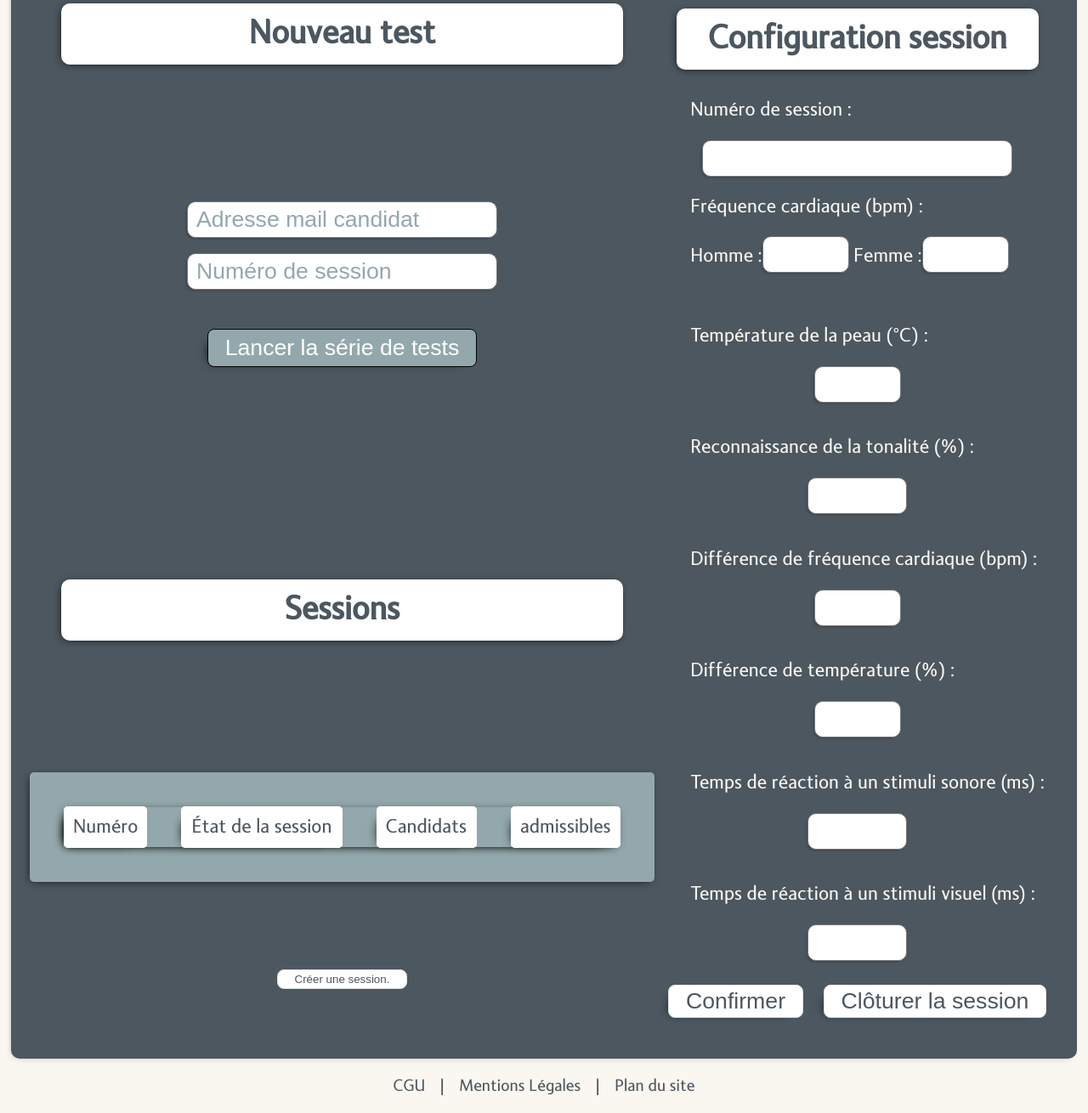
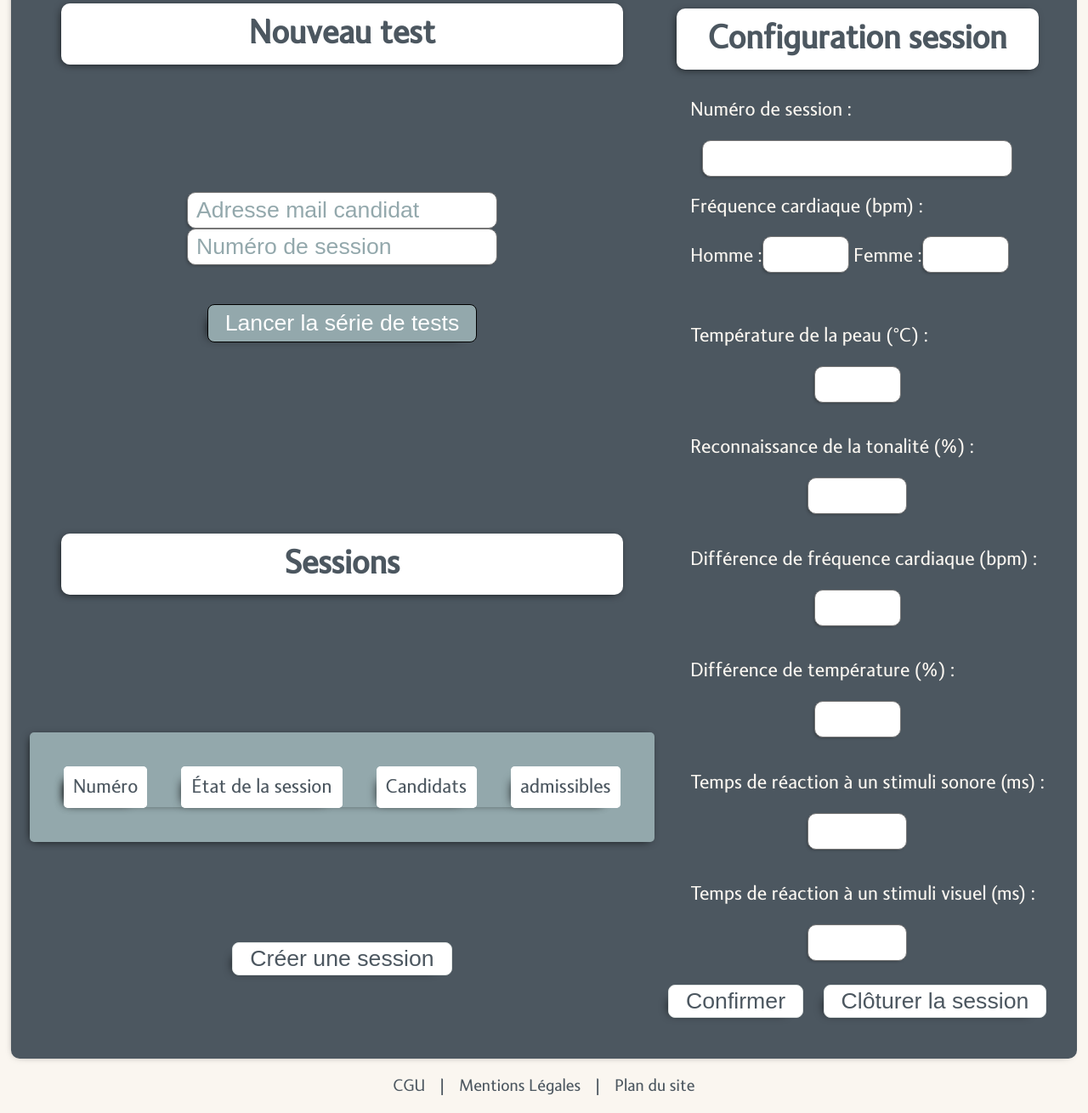
Before and after one commit to Cecile13122/APP-G10C, a PHP site: the page made by Vues/test.php in a window 1280 px wide. Shown: the part 180-1490 px from the top of the page at 85% size. Run offline with PHP 8.4, Linux system fonts and the light colour scheme; the template is opened without the code that fills it, so the values that code supplies are empty.

Commit message:
gestion session

```diff
--- a/Vues/test.php
+++ b/Vues/test.php
@@ -1,3 +1,8 @@
+<?php
+if (!isset($session) ) {
+    $session=array('','', '','','','','','','','','');
+} ?>
+<script src="verificationFormulaire.js" type="text/javascript"></script>
 <div class="main">
   <table>
     <tr>
@@ -6,9 +11,10 @@
     </tr>
     <tr>
       <td>
-        <form method="post" action="index.php?cible=test.session&fonction=nouveau_test">
-          <input type="text" name="mail" placeholder="Adresse mail candidat" required pattern="^[\w-\.]+@([\w-]+\.)+[\w-]{2,4}$"><br><br>
-          <input list="id_session" name="n_session" placeholder="Numéro de session" required pattern="/d+"><br>
+        <form method="post" action="index.php?cible=test.session&fonction=nouveau_test"  onsubmit="alert('Les tests vont commencer.')">
+          <input type="text" id ="mail"name="mail" placeholder="Adresse mail candidat" required oninput="verificationMail(this.value, this.id)"><br>
+            <span id="err_mail"<br>
+          <input list="id_session" name="n_session" placeholder="Numéro de session" required><br>
           <datalist id="id_session">
             <?php foreach ($id_sessions as $id){?>
               <option value="<?=$id?>">
@@ -20,7 +26,7 @@
       <td rowspan="5" class="config_session">
         <form method="post" action="index.php?cible=test.session&fonction=configurer_session">
           <h2>Numéro de session :</h2>
-          <input list="id_session" name="n_session" oninput="configurer(this.value)" required>
+          <input list="id_session"  name="n_session" onchange="configurer(this.value)" value = "<?php if (isset($_GET['id']) && !(empty($_GET['id']))){ echo $_GET['id'];}?>"required>
           <datalist id="id_session">
             <?php foreach ($id_sessions as $id){?>
               <option value="<?=$id?>">
@@ -49,8 +55,8 @@
               <h2>Temps de réaction à un stimuli visuel (ms) : </h2>
               <input type="number"  name="stimulus_visuel" id="stimulus_visuel" min="0" max="250" value="<?=$session[9]?>"  required pattern="/d{2,3}"><br><br>
 
-              <input type="submit" class="buttonForm" value="Confirmer">
-              <input type="submit" class="buttonForm" value="Clôturer la session">
+              <input type="submit" class="buttonForm" name="valider" value="Confirmer">
+              <input type="submit" class="buttonForm" name="cloturer" value="Clôturer la session">
             </form>
           </td>
         </tr>
@@ -63,7 +69,7 @@
         <tr>
           <td>
             <table class="resultat">
-              <thead class="resultat">
+              <thead>
                 <tr>
                 <td>Numéro</td>
                 <td>État de la session</td>
@@ -76,7 +82,7 @@
                 <tr>
                   <td><?=$session['id_session']?></td>
                   <td><?=$session['session_finie']?></td>
-                  <td><?=calcul_candidats_session($session['id_session'])?></td>
+                  <td><?=calcul_candidats_session($session['id_session'])[0]?></td>
                   <td><?=calcul_ratio_admissibles($session['id_session'])?>%</td>
                   <td><a href="index.php?cible=test.session&fonction=afficher_resultats&id=<?=$session['id_session']?>" class="underline">Voir les resultats.</a></td>
                 </tr>
@@ -85,7 +91,7 @@
             </td>
           </tr>
           <tr>
-          <td><h2><button href="index.php?cible=test.session&fonction=nouvelle_session" class="buttonForm">Créer une session.</button></h2></td>
+              <td><h2><form method="post" action="index.php?cible=test.session&fonction=nouvelle_session"> <input type="submit" class="buttonForm" value="Créer une session"></form></h2></td>
         </tr>
       </table>
 
@@ -93,7 +99,6 @@
 
     <script>
     function configurer(id){
-      confirm("salut");
       window.location.href = "index.php?cible=test.session&fonction=remplir_seuils&id="+id.toString();
       /*
       var xhttp = new XMLHttpRequest();
```
